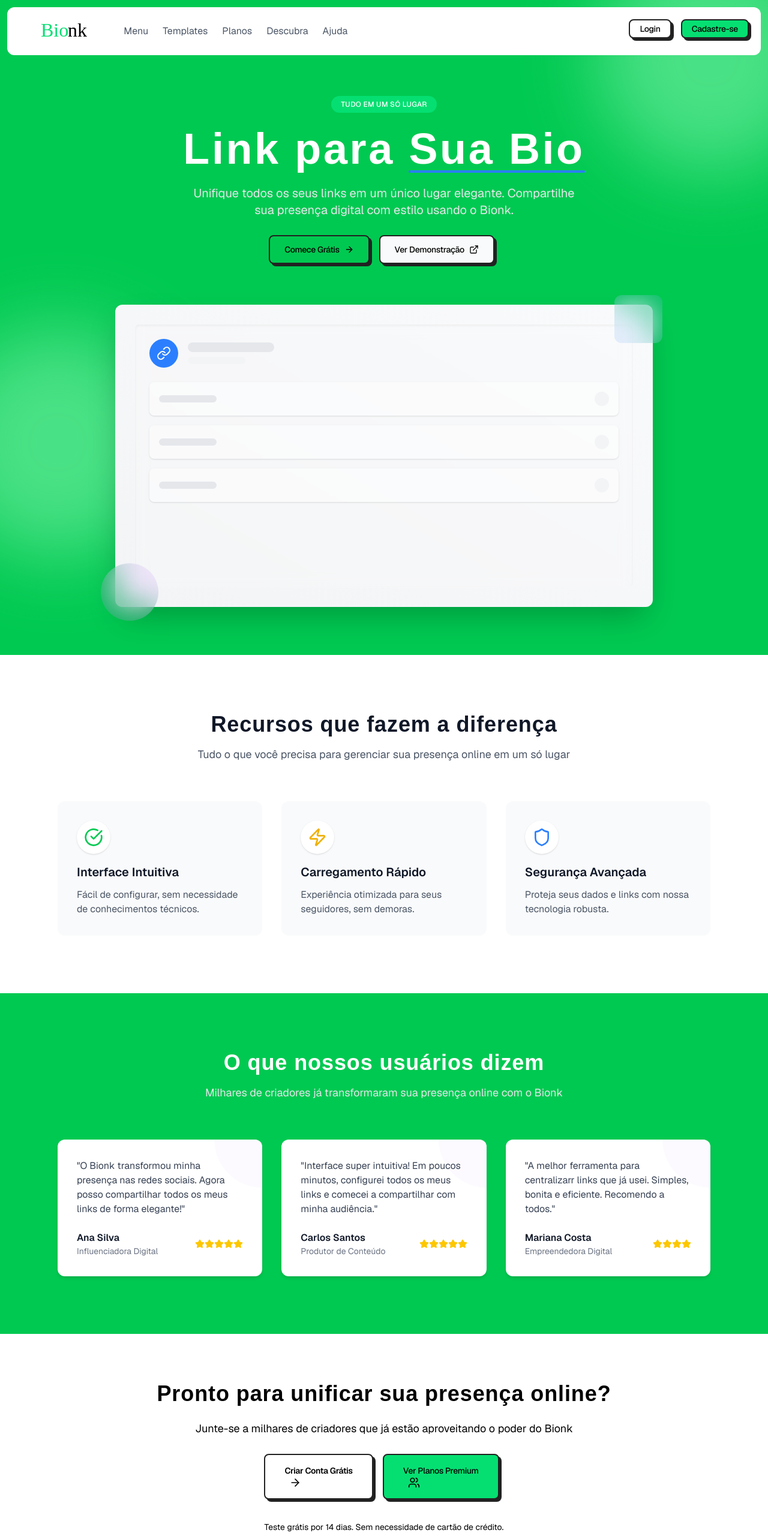
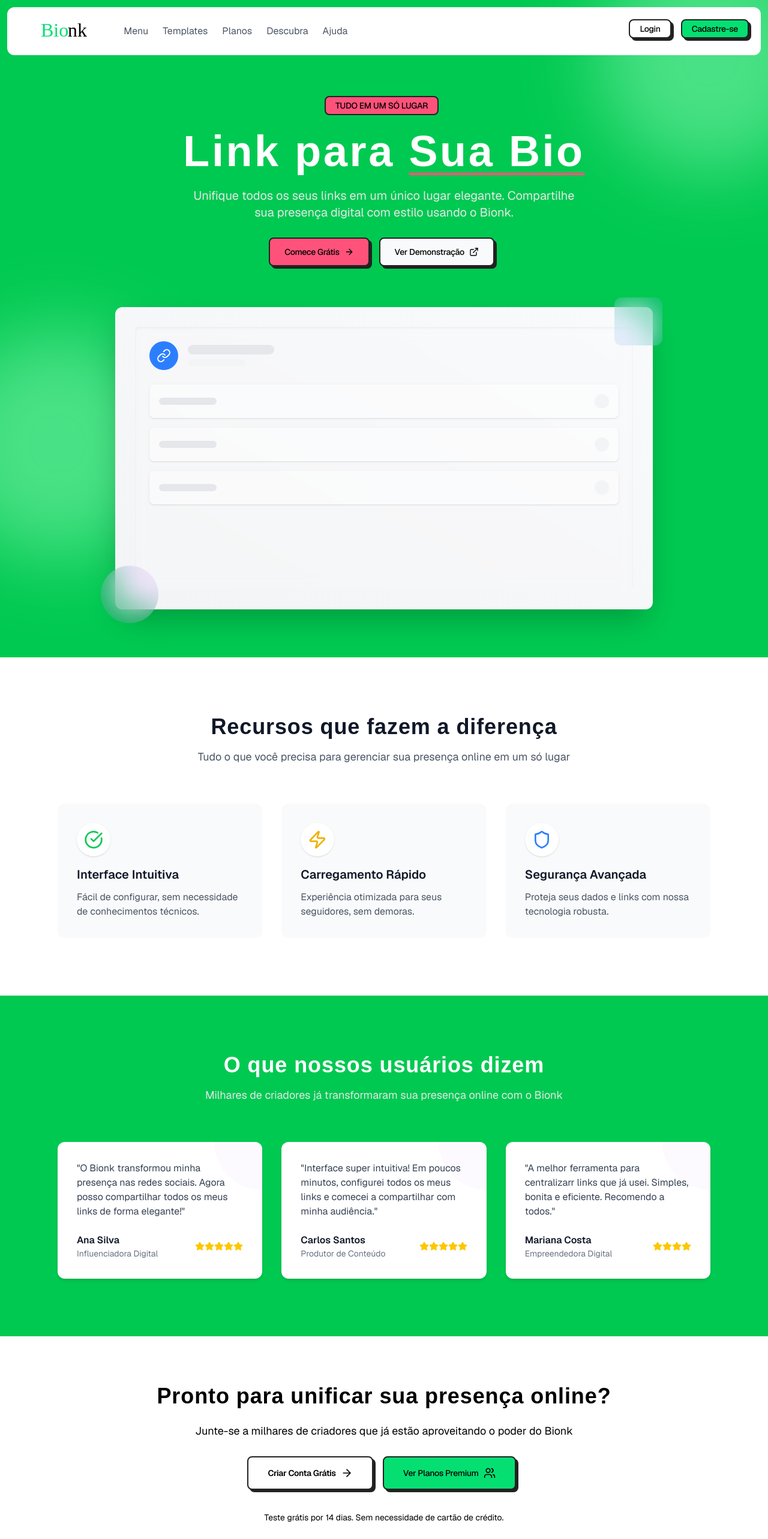
Before and after one commit to gabriellucasvh/bionk, a Next.js app: page / in a window 1280 px wide. Shown: the top 2566 px of the page at 60% size. Built offline with nearby package versions, Linux system fonts and the light colour scheme; a web font is replaced by a local one.

Commit message:
feat: Cor `rose` adicionada ao tailwind
- Header, menus com menos arredondamentos ao hover

```diff
--- a/src/app/globals.css
+++ b/src/app/globals.css
@@ -4,6 +4,7 @@
 @theme {
     --font-sans: var(--font-geist);
     --font-baithe: var(--font-baithe);
+    --color-rose: #ff527a
 }
 
     @keyframes float {
--- a/src/components/CtaSection.tsx
+++ b/src/components/CtaSection.tsx
@@ -17,14 +17,14 @@ export default function CtaSection() {
                     <div className="inline-flex flex-wrap justify-center gap-4">
                         <div className="relative group">
                             <NeoButton
-                                className="bg-white px-8 py-4 text-black font-semibold"
+                                className="bg-white flex px-8 py-4 text-black font-semibold"
                             >
                                 Criar Conta Grátis <ArrowRight className="ml-2 h-5 w-5" />
                             </NeoButton>
                         </div>
 
                         <NeoButton
-                            className="px-8 py-4 bg-green-400"
+                            className="bg-green-400 flex px-8 py-4 "
                         >
                             Ver Planos Premium <Users className="ml-2 h-5 w-5" />
                         </NeoButton>
--- a/src/components/Header.tsx
+++ b/src/components/Header.tsx
@@ -19,7 +19,7 @@ const Header = () => {
             {HeaderProps.map((menu) => (
                 <ul className='' key={menu.label}>
                     <li>
-                        <Link className='text-gray-600 hover:text-black transition-colors duration-200 px-3 py-2 rounded-xl hover:bg-gray-200' href={menu.href}>{menu.label}</Link>
+                        <Link className='text-gray-600 hover:text-black transition-colors duration-200 px-3 py-2 rounded-md hover:bg-gray-200' href={menu.href}>{menu.label}</Link>
                     </li>
                 </ul>
             )
--- a/src/components/Hero.tsx
+++ b/src/components/Hero.tsx
@@ -27,7 +27,7 @@ const Hero = () => {
       <div className="container relative z-10 mx-auto flex min-h-screen max-w-6xl flex-col items-center justify-center px-4 py-20 sm:px-6 lg:px-8 mt-20">
         {/* Tag */}
         <div
-          className={`mb-6 transform rounded-full bg-green-400 px-4 py-1.5 text-xs font-medium tracking-wide text-white backdrop-blur-xl transition-all duration-700 ${
+          className={`mb-6 transform bg-rose  block -translate-x-1 -translate-y-1 rounded-lg border-2 border-[#222222]  px-4 py-1 text-sm font-medium tracking-tight transition-all group-hover/button:-translate-y-2 group-active/button:translate-x-0 group-active/button:translate-y-0 text-black backdrop-blur-xl duration-700 ${
             isLoaded ? "translate-y-0 opacity-100" : "translate-y-4 opacity-0"
           }`}
         >
@@ -44,7 +44,7 @@ const Hero = () => {
           Link para<br className="sm:hidden" />{" "}
           <span className="relative inline-block">
             Sua Bio
-            <span className="absolute -bottom-1 left-0 h-1 w-full rounded-full bg-blue-500"></span>
+            <span className="absolute -bottom-1 left-0 h-1 w-full rounded-full bg-rose"></span>
           </span>
         </h1>
 
@@ -67,12 +67,12 @@ const Hero = () => {
           style={{ transitionDelay: "300ms" }}
         >
           <NeoButton
-            className="group relative bg-green-500 overflow-hidden px-6 py-3 text-black"
+            className="group relative bg-rose overflow-hidden px-6 py-3 text-black"
           >
             <span className="relative z-10 flex items-center font-medium">
               Comece Grátis <ArrowRight className="ml-2 h-4 w-4 transition-transform group-hover:translate-x-1" />
             </span>
-            <span className="absolute inset-0 z-0 bg-gradient-to-r from-blue-600 to-indigo-600 opacity-0 transition-opacity group-hover:opacity-100"></span>
+            <span className="absolute inset-0 z-0 bg-white opacity-0 transition-opacity group-hover:opacity-100"></span>
           </NeoButton>
           <NeoButton
             className="flex items-center  px-6 py-3 font-medium text-black bg-gray-50"
```
